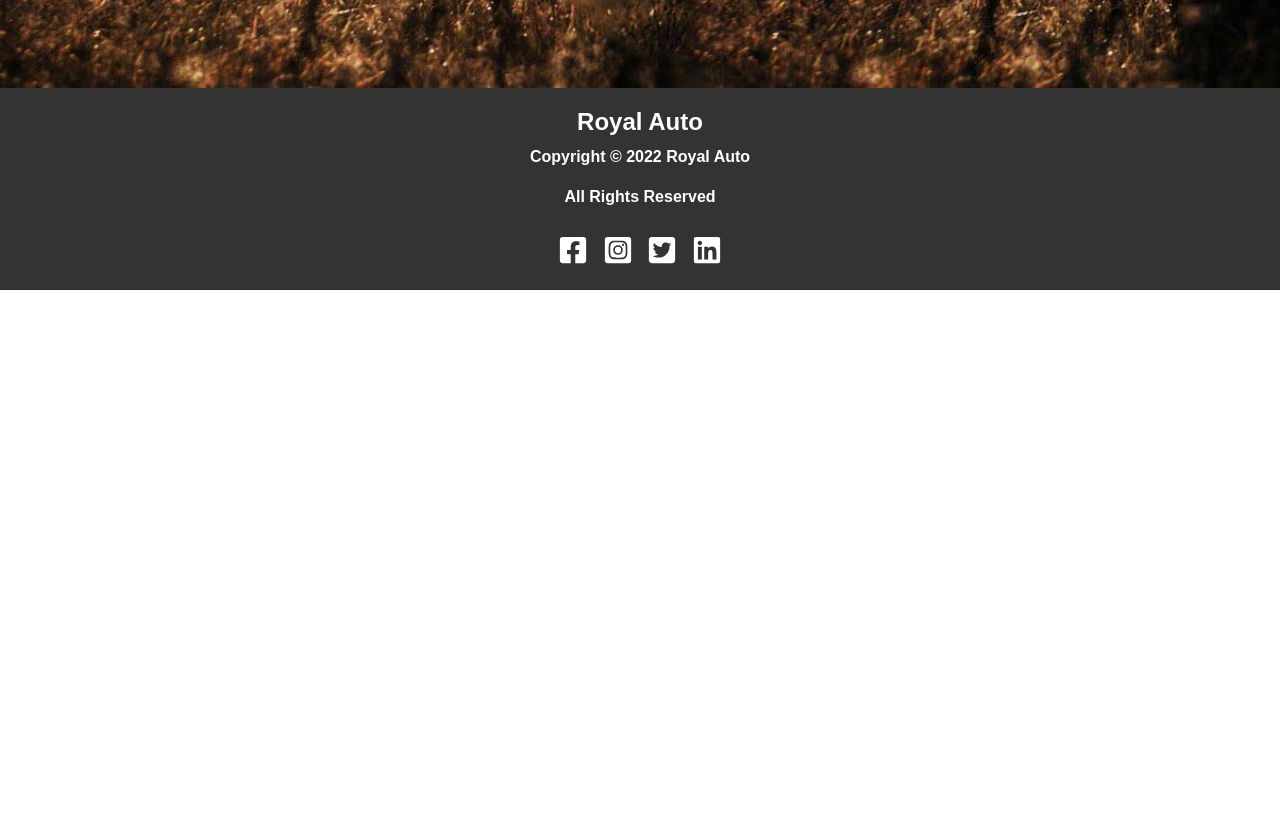
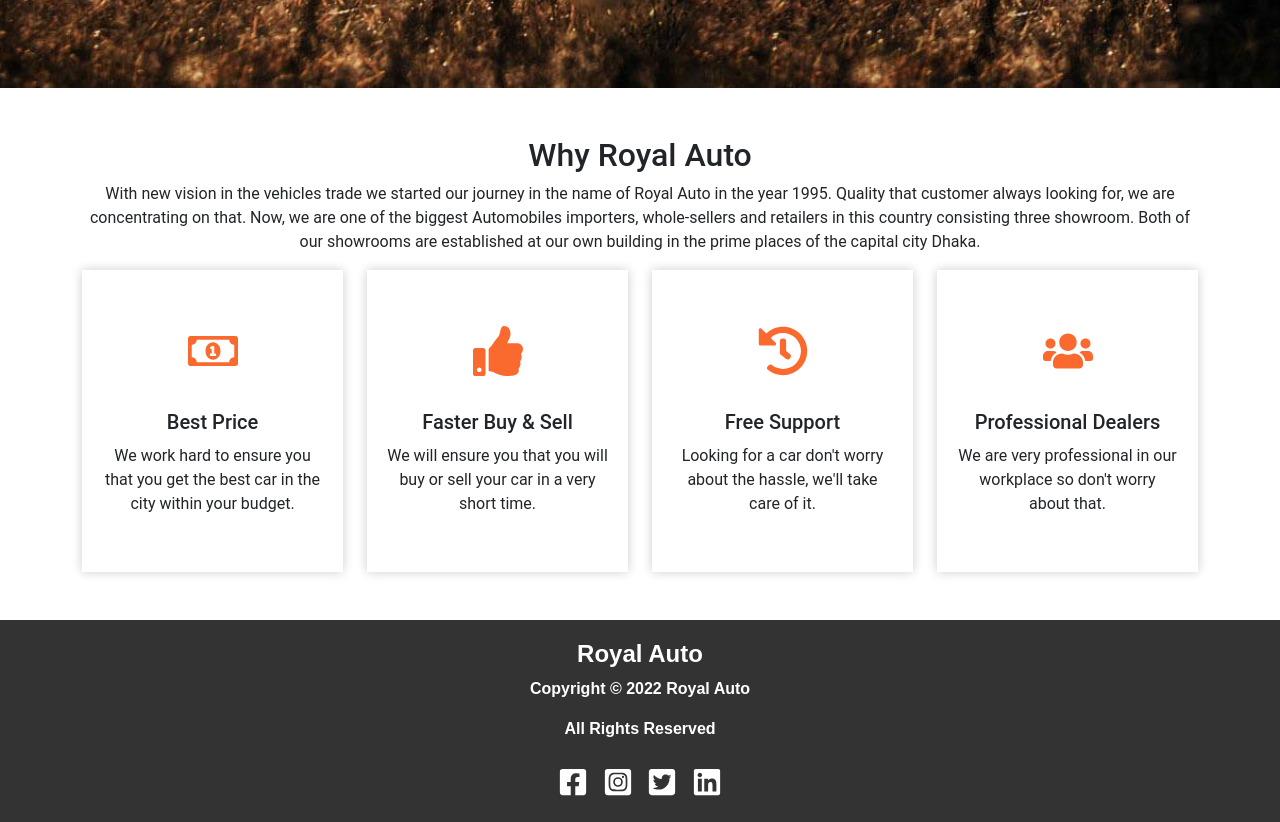
Before and after one commit to toufiqul-hasan/royal-auto-client-side, a React (Create React App) app: page / in a window 1280 px wide. Shown: the part 780-1602 px from the top of the page. Before the commit the page ends 1070 px from the top, so only its background shows below. Built offline with nearby package versions, Linux system fonts and the light colour scheme.

Commit message:
WhyUs added

```diff
--- a/src/Components/ChooseUs/ChooseUs.js
+++ b/src/Components/ChooseUs/ChooseUs.js
@@ -62,7 +62,7 @@ const ChooseUs = () => {
               </p>
             </div>
           </div>
-          <div class="col-lg-6 mt-5">
+          <div className="col-lg-6 mt-5">
             <div className="reason-img">
               <img src={c1} alt="" />
             </div>
--- a/src/Components/Footer/Footer.js
+++ b/src/Components/Footer/Footer.js
@@ -1,5 +1,10 @@
 import React from "react";
-import { FaFacebookSquare, FaInstagramSquare, FaTwitterSquare, FaLinkedin } from "react-icons/fa";
+import {
+  FaFacebookSquare,
+  FaInstagramSquare,
+  FaTwitterSquare,
+  FaLinkedin,
+} from "react-icons/fa";
 import "./Footer.css";
 
 const Footer = () => {
@@ -8,7 +13,7 @@ const Footer = () => {
       <h2>Royal Auto</h2>
       <p>Copyright &copy; 2022 Royal Auto</p>
       <p>All Rights Reserved</p>
-      <div class="social-icon">
+      <div className="social-icon">
         <a
           target="_blank"
           href="https://www.facebook.com/t.h.shihab"
--- a/src/Components/Home/Home.js
+++ b/src/Components/Home/Home.js
@@ -1,5 +1,6 @@
 import React from "react";
 import Banner from "../Banner/Banner";
+import WhyUs from "../WhyUs/WhyUs";
 import "./Home.css";
 
 const Home = () => {
@@ -8,6 +9,9 @@ const Home = () => {
       <div>
         <Banner />
       </div>
+      <div>
+        <WhyUs />
+      </div>
     </div>
   );
 };
--- a/src/Components/Team/Team.js
+++ b/src/Components/Team/Team.js
@@ -6,9 +6,9 @@ import "./Team.css";
 
 const Team = () => {
   return (
-    <div class="mt-5 mb-5">
-      <div class="container">
-        <div class="team text-center">
+    <div className="mt-5 mb-5">
+      <div className="container">
+        <div className="team text-center">
           <h2>
             Meet <span> Our Team </span>
           </h2>
@@ -21,13 +21,13 @@ const Team = () => {
             into place a Quality System.
           </p>
         </div>
-        <div class="row g-4">
-          <div class="col-lg-4">
-            <div class="team-member">
-              <div class="team-img">
+        <div className="row g-4">
+          <div className="col-lg-4">
+            <div className="team-member">
+              <div className="team-img">
                 <img src={t1} alt="" />
-                <div class="team-more-info">
-                  <div class="info-wrap">
+                <div className="team-more-info">
+                  <div className="info-wrap">
                     <p>
                       <span>Phone:</span> +88-016-456-78-123
                     </p>
@@ -37,18 +37,18 @@ const Team = () => {
                   </div>
                 </div>
               </div>
-              <div class="team-info">
+              <div className="team-info">
                 <h6>Sydnee Olivia</h6>
                 <p>Chief Finance Manager</p>
               </div>
             </div>
           </div>
-          <div class="col-lg-4">
-            <div class="team-member">
-              <div class="team-img">
+          <div className="col-lg-4">
+            <div className="team-member">
+              <div className="team-img">
                 <img src={t2} alt="" />
-                <div class="team-more-info">
-                  <div class="info-wrap">
+                <div className="team-more-info">
+                  <div className="info-wrap">
                     <p>
                       <span>Phone:</span> +88-016-987-65-432
                     </p>
@@ -58,18 +58,18 @@ const Team = () => {
                   </div>
                 </div>
               </div>
-              <div class="team-info">
+              <div className="team-info">
                 <h6>Alan Kaden</h6>
                 <p>Sales Manager</p>
               </div>
             </div>
           </div>
-          <div class="col-lg-4">
-            <div class="team-member">
-              <div class="team-img">
+          <div className="col-lg-4">
+            <div className="team-member">
+              <div className="team-img">
                 <img src={t3} alt="" />
-                <div class="team-more-info">
-                  <div class="info-wrap">
+                <div className="team-more-info">
+                  <div className="info-wrap">
                     <p>
                       <span>Phone:</span> +88-016-123-45-678
                     </p>
@@ -79,7 +79,7 @@ const Team = () => {
                   </div>
                 </div>
               </div>
-              <div class="team-info">
+              <div className="team-info">
                 <h6>Kristina Emmalee</h6>
                 <p>Executive Vice President</p>
               </div>
--- /dev/null
+++ b/src/Components/WhyUs/WhyUs.css
@@ -0,0 +1,22 @@
+.info {
+  background: #ffffff none repeat scroll 0 0;
+  box-shadow: 0 0 10px rgba(0, 0, 0, 0.2);
+  padding: 40px 20px;
+  text-align: center;
+  transition-duration: 0.3s;
+}
+
+.info:hover {
+  box-shadow: 0 0 20px rgba(0, 0, 0, 0.4);
+}
+
+.info .icon {
+  font-size: 50px;
+  color: #fa6a2f;
+  float: none;
+  margin: 0 auto 25px;
+}
+
+.info h5 {
+  margin: 0 auto 10px;
+}
--- /dev/null
+++ b/src/Components/WhyUs/WhyUs.js
@@ -0,0 +1,78 @@
+import React from "react";
+import { FaRegMoneyBillAlt, FaThumbsUp, FaHistory, FaUsers } from "react-icons/fa";
+import "./WhyUs.css";
+
+const WhyUs = () => {
+  return (
+    <div className="container mt-5 mb-5">
+      <div className="text-center">
+        <h2>Why Royal Auto</h2>
+        <p>
+          With new vision in the vehicles trade we started our journey in the
+          name of Royal Auto in the year 1995. Quality that customer always
+          looking for, we are concentrating on that. Now, we are one of the
+          biggest Automobiles importers, whole-sellers and retailers in this
+          country consisting three showroom. Both of our showrooms are
+          established at our own building in the prime places of the capital
+          city Dhaka.
+        </p>
+      </div>
+
+      <div className="row g-4">
+        <div className="col-md-3 col-sm-6">
+          <div className="info">
+            <div className="icon">
+              <FaRegMoneyBillAlt />
+            </div>
+            <h5>Best Price</h5>
+            <p>
+              We work hard to ensure you that you get the best car in the city
+              within your budget.
+            </p>
+          </div>
+        </div>
+
+        <div className="col-md-3 col-sm-6">
+          <div className="info">
+            <div className="icon">
+              <FaThumbsUp />
+            </div>
+            <h5>Faster Buy & Sell</h5>
+            <p>
+              We will ensure you that you will buy or sell your car in a very
+              short time.
+            </p>
+          </div>
+        </div>
+
+        <div className="col-md-3 col-sm-6">
+          <div className="info">
+            <div className="icon">
+              <FaHistory />
+            </div>
+            <h5>Free Support</h5>
+            <p>
+              Looking for a car don't worry about the hassle, we'll take care of
+              it.
+            </p>
+          </div>
+        </div>
+
+        <div className="col-md-3 col-sm-6">
+          <div className="info">
+            <div className="icon">
+              <FaUsers />
+            </div>
+            <h5>Professional Dealers</h5>
+            <p>
+              We are very professional in our workplace so don't worry about
+              that.
+            </p>
+          </div>
+        </div>
+      </div>
+    </div>
+  );
+};
+
+export default WhyUs;
```
